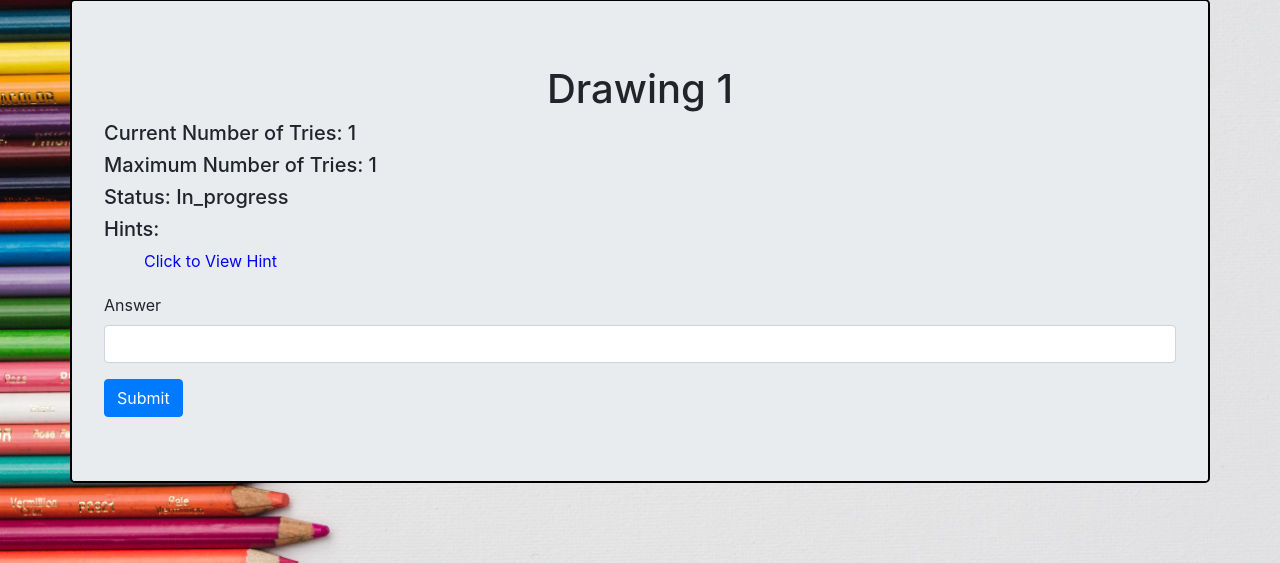
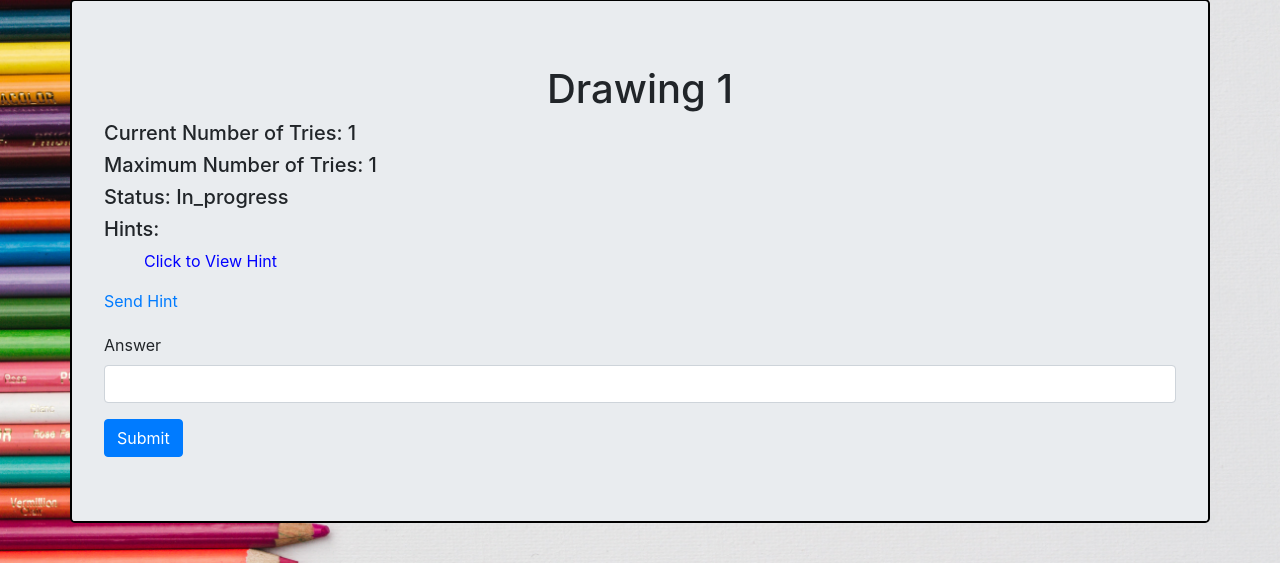
Before and after one commit to YoungHaYoo12/drawify, a Flask app: page /questions/question/1 in a window 1280 px wide. Shown: the part 98-661 px from the top of the page. Run offline with Flask 2, Linux system fonts and the light colour scheme; a user stored in the database is signed in; tables that the repository leaves empty hold one stand-in row (values such as "Sample post"); some libraries are stand-ins or nearby versions.

Commit message:
Add link from questions.question to question.send_hint page.

```diff
--- a/app/templates/questions/question.html
+++ b/app/templates/questions/question.html
@@ -19,6 +19,11 @@
       </div>
       {% endfor %}
       </ul>
+
+      <!-- Link to Send Hints Page if user is sender of question-->
+      {% if current_user == question.author %}
+      <a href="{{url_for('questions.send_hint',question_id=question.id)}}">Send Hint</a>
+      {% endif %}
     </div>
 
     {% if question.status == 'in_progress' and question.recipient == current_user %}
```
